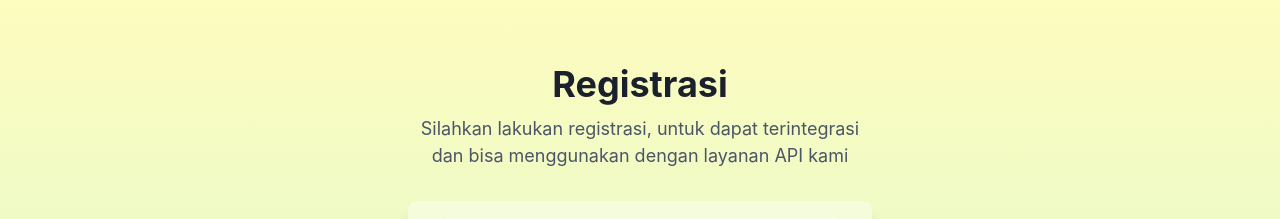
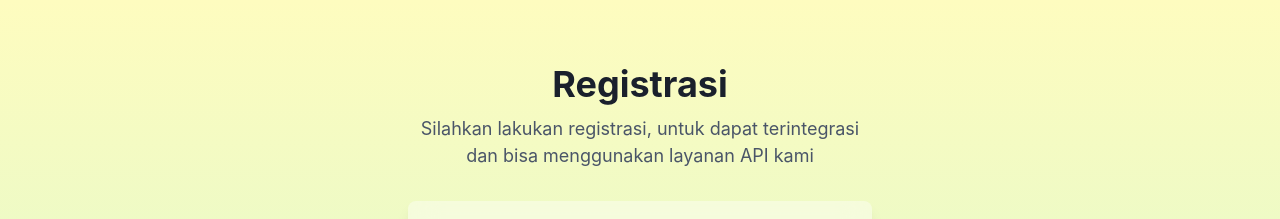
Before and after one commit to tetradatateknologi/chakra-pwa-kit, a React (Vite) app: page /register in a window 1280 px wide. Shown: the top 219 px of the page. Built offline with nearby package versions, Linux system fonts and the light colour scheme.

Commit message:
fix typo

```diff
--- a/src/pages/register.tsx
+++ b/src/pages/register.tsx
@@ -9,7 +9,6 @@ import {
     Button,
     Heading,
     Text,
-    useColorModeValue,
     Link,
 } from '@chakra-ui/react'
 import { useState } from 'react'
@@ -39,7 +38,7 @@ export default function Register() {
                         Registrasi
                     </Heading>
                     <Text fontSize={'lg'} color={'gray.600'} textAlign={'center'}>
-                        Silahkan lakukan registrasi, untuk dapat terintegrasi dan bisa menggunakan dengan layanan API kami
+                        Silahkan lakukan registrasi, untuk dapat terintegrasi dan bisa menggunakan layanan API kami
                     </Text>
                 </Stack>
                 <Box
```
